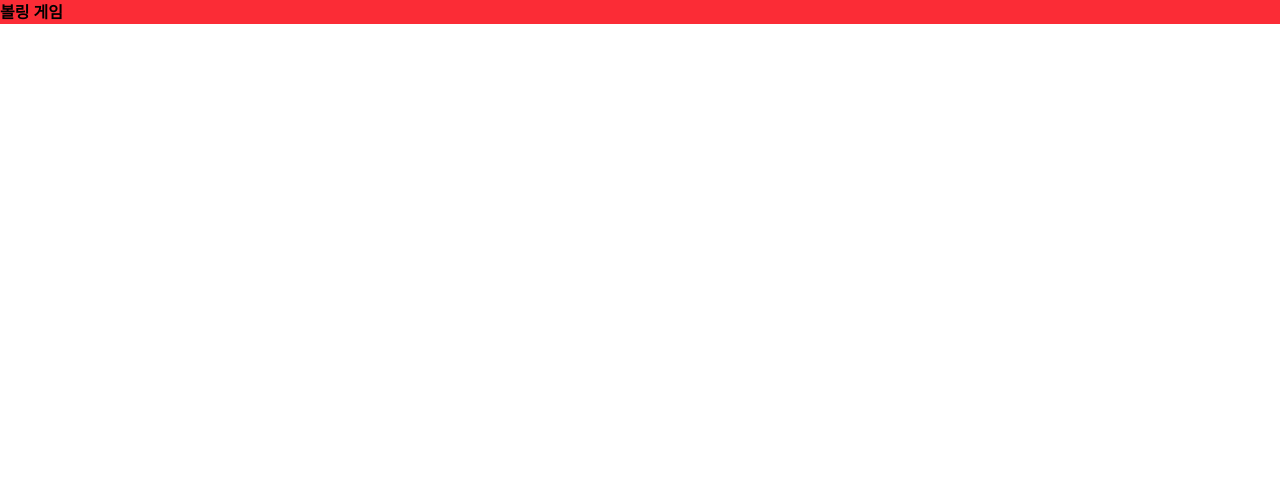
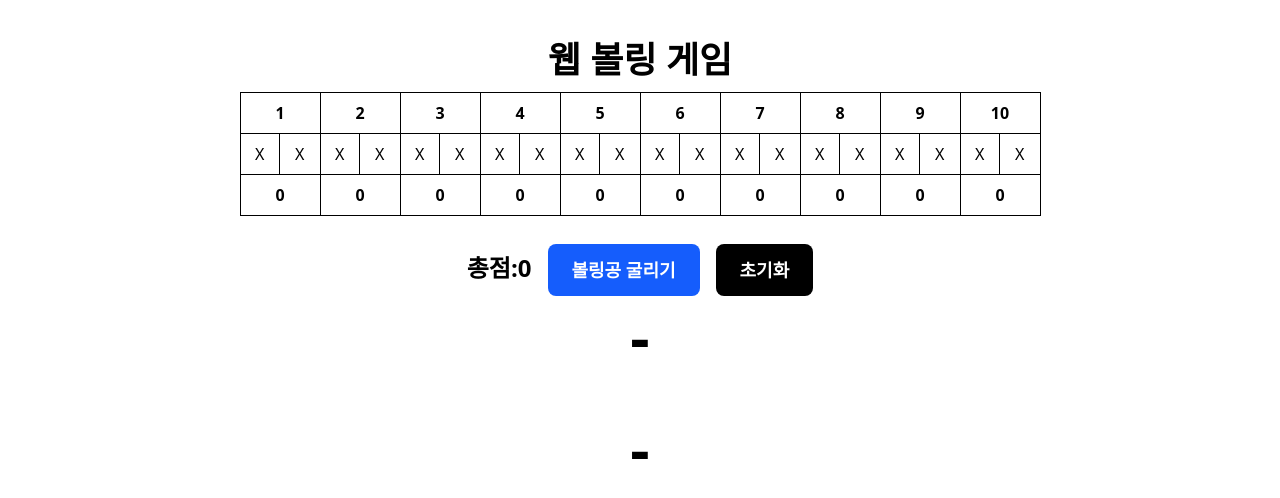
Before and after one commit to HyebinHwang1/bowling-game, a React (Vite) app: page / in a window 1280 px wide. Shown: the top 498 px of the page. Built offline with nearby package versions, Linux system fonts and the light colour scheme.

Commit message:
Fix: bowling UI 추가

```diff
--- a/src/App.tsx
+++ b/src/App.tsx
@@ -1,3 +1,259 @@
+import { useState } from "react";
+
+enum Score {
+  Strike = "X",
+  Spare = "/",
+}
+
 export default function App() {
-  return <div className="bg-red-500 font-bold">볼링 게임</div>;
+  const initialFrames: {
+    score: Score | number;
+    rolls: (string | number)[];
+    status: "strike" | "spare" | null;
+  }[] = Array.from({ length: 10 }, () => ({
+    score: 0,
+    rolls: ["X", "X"],
+    status: null,
+  }));
+
+  const [frames, setFrames] = useState(initialFrames);
+  const [currentFrameNumber, setCurrentFrameNumber] = useState(0);
+  const [currentFrameStatus, setCurrentFrameStatus] = useState<
+    "strike" | "spare" | null
+  >(null);
+  const [currentScore, setCurrentScore] = useState<number | null>(null);
+  const [currentRoll, setCurrentRoll] = useState(0);
+
+  // 마지막 큐일 때는 스트라이크일 때 계속
+  // 스트라이크일 때 score 계산
+
+  const rollBall = () => {
+    const min = 0;
+    const max =
+      10 -
+      (typeof frames[currentFrameNumber].score === "number"
+        ? frames[currentFrameNumber].score
+        : 0);
+    const random = 10;
+    // const random = Math.floor(Math.random() * (max - min + 1)) + min;
+    const isLastRoll = currentRoll === 1;
+    const isSpare =
+      isLastRoll &&
+      typeof frames[currentFrameNumber].score === "number" &&
+      frames[currentFrameNumber].score + random === 10;
+    const isStrike = !isLastRoll && random === 10;
+    const isLastFrame = currentFrameNumber === 9;
+
+    if (currentFrameStatus === "spare") {
+      setFrames(
+        frames.map((frame, i) => {
+          if (i === currentFrameNumber - 1) {
+            return { ...frame, score: 10 + random };
+          }
+          return frame;
+        })
+      );
+      setCurrentFrameStatus(null);
+    }
+
+    if (
+      currentFrameNumber > 0 &&
+      frames[currentFrameNumber - 1].status === "strike"
+    ) {
+      setFrames((prev) =>
+        prev.map((frame, i) => {
+          if (i === currentFrameNumber - 1) {
+            return {
+              ...frame,
+              score:
+                typeof frame.score === "number"
+                  ? frame.score + random
+                  : 10 + random,
+            };
+          }
+          return frame;
+        })
+      );
+    }
+
+    if (
+      currentFrameNumber > 1 &&
+      frames[currentFrameNumber - 1].status === "strike" &&
+      frames[currentFrameNumber - 2].status === "strike" &&
+      currentRoll === 0
+    ) {
+      setFrames((prev) =>
+        prev.map((frame, i) => {
+          if (i === currentFrameNumber - 2) {
+            return {
+              ...frame,
+              score:
+                typeof frame.score === "number"
+                  ? frame.score + random
+                  : 10 + random,
+            };
+          }
+          return frame;
+        })
+      );
+    }
+    setCurrentScore(random);
+    setFrames((prev) =>
+      prev.map((frame, i) => {
+        if (i === currentFrameNumber) {
+          return {
+            ...frame,
+            rolls: frame.rolls.map((roll, index) => {
+              return index === currentRoll ? random : roll;
+            }),
+            score: isSpare
+              ? Score.Spare
+              : isStrike
+              ? Score.Strike
+              : typeof frame.score === "number"
+              ? frame.score + random
+              : frame.score,
+            status: isSpare ? "spare" : isStrike ? "strike" : null,
+          };
+        }
+        return frame;
+      })
+    );
+
+    if (isLastRoll) {
+      setCurrentFrameNumber(currentFrameNumber + 1);
+    }
+
+    if (isSpare) {
+      setCurrentFrameStatus("spare");
+    }
+
+    if (isLastFrame && isStrike && currentRoll === 0) {
+      setFrames((prev) =>
+        prev.map((frame, i) => {
+          if (i === currentFrameNumber) {
+            return {
+              ...frame,
+              rolls: [10, 0, 0],
+              score: 10 + random,
+            };
+          }
+          return frame;
+        })
+      );
+    }
+
+    if (!isLastFrame && isStrike) {
+      setCurrentFrameStatus("strike");
+      setCurrentFrameNumber(currentFrameNumber + 1);
+      setCurrentRoll(0);
+      return;
+    }
+
+    setCurrentRoll(currentRoll === 0 ? 1 : 0);
+  };
+
+  return (
+    <main className="flex flex-col items-center justify-center mt-10">
+      <h1 className="text-4xl font-bold">웹 볼링 게임</h1>
+      <div className="bg-white p-3 rounded-lg mb-4 overflow-x-auto">
+        <table className="w-full border-collapse">
+          <thead>
+            <tr>
+              {frames.map((_, i) => (
+                <th key={i} className="border p-2 text-center w-20">
+                  {i + 1}
+                </th>
+              ))}
+            </tr>
+          </thead>
+          <tbody>
+            <tr>
+              {frames.map((frame, i) => (
+                <td key={String(frame)} className="border p-0 text-center">
+                  <div className="flex flex-wrap">
+                    {i < 9 ? (
+                      <>
+                        <div className="w-1/2 border-r border-b p-2">
+                          {frame.rolls[0]}
+                        </div>
+                        <div className="w-1/2 border-b p-2">
+                          {frame.rolls[1]}
+                        </div>
+                      </>
+                    ) : (
+                      <>
+                        <div
+                          className={`border-r border-b p-2 ${
+                            frame.rolls[2] === undefined ? "w-1/2" : "w-1/3"
+                          }`}
+                        >
+                          {frame.rolls[0]}
+                        </div>
+                        <div
+                          className={`border-b p-2 ${
+                            frame.rolls[2] === undefined
+                              ? "w-1/2"
+                              : "w-1/3 border-r"
+                          }`}
+                        >
+                          {frame.rolls[1]}
+                        </div>
+                        {frame.rolls[2] !== undefined && (
+                          <div className="w-1/3 border-b p-2">
+                            {frame.rolls[2]}
+                          </div>
+                        )}
+                      </>
+                    )}
+                    <div className="w-full p-2 font-bold flex flex-col">
+                      <span>{frame.score}</span>
+                    </div>
+                  </div>
+                </td>
+              ))}
+            </tr>
+          </tbody>
+        </table>
+      </div>
+
+      <div className="text-center">
+        <span className="text-2xl font-bold mr-4">
+          총점:
+          {frames.reduce(
+            (acc, frame) =>
+              acc + (typeof frame.score === "number" ? frame.score : 0),
+            0
+          )}
+        </span>
+        <button
+          type="button"
+          className="py-3 px-6 rounded-lg text-white font-bold text-lg bg-blue-600 hover:bg-blue-700 disabled:opacity-50"
+          onClick={rollBall}
+          disabled={currentFrameNumber === 10}
+        >
+          볼링공 굴리기
+        </button>
+        <button
+          type="button"
+          className="ml-4 py-3 px-6 rounded-lg text-white font-bold text-lg bg-black disabled:opacity-50"
+          onClick={() => {
+            setFrames(initialFrames);
+            setCurrentFrameNumber(0);
+            setCurrentFrameStatus(null);
+            setCurrentScore(null);
+            setCurrentRoll(0);
+          }}
+        >
+          초기화
+        </button>
+        <div className="text-6xl font-bold mb-8 h-20 flex items-center justify-center">
+          {currentScore !== null ? currentScore : "-"}
+        </div>
+        <div className="text-6xl font-bold mb-8 h-20 flex items-center justify-center">
+          {currentFrameStatus ? `${currentFrameStatus}입니다.` : "-"}
+        </div>
+      </div>
+    </main>
+  );
 }
```
Also changed, not shown: 1 other file (tests, documents, lock files or other folders).
